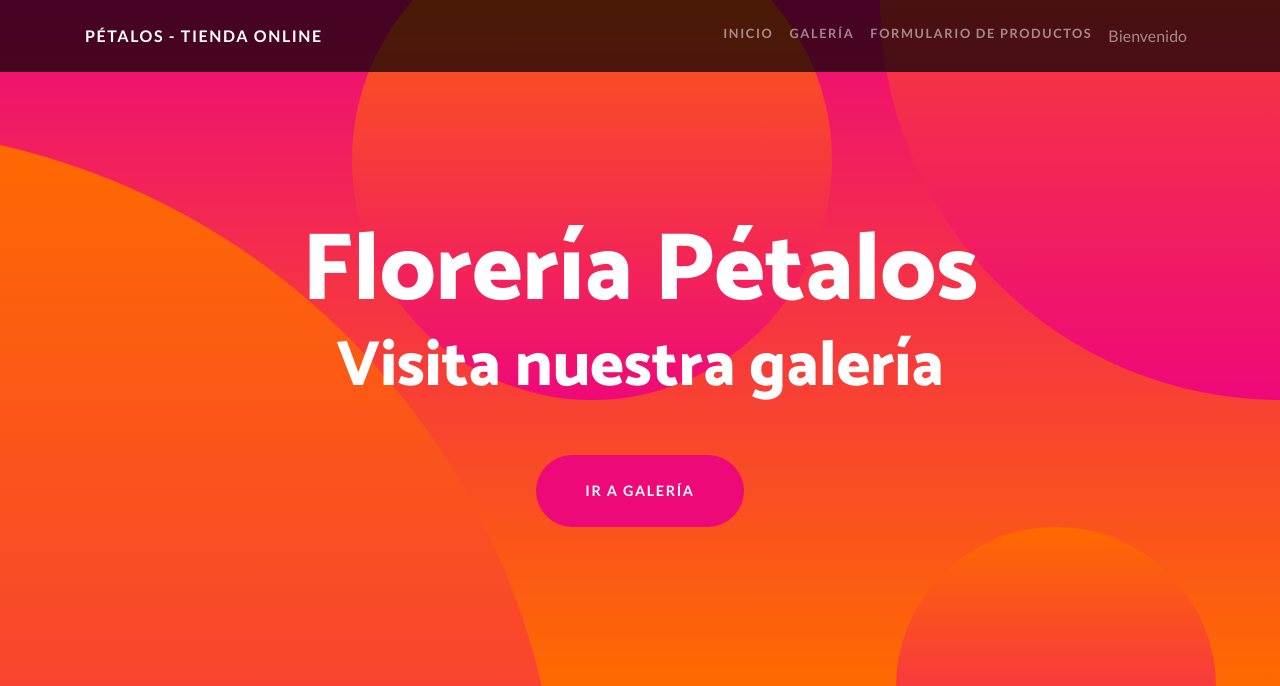
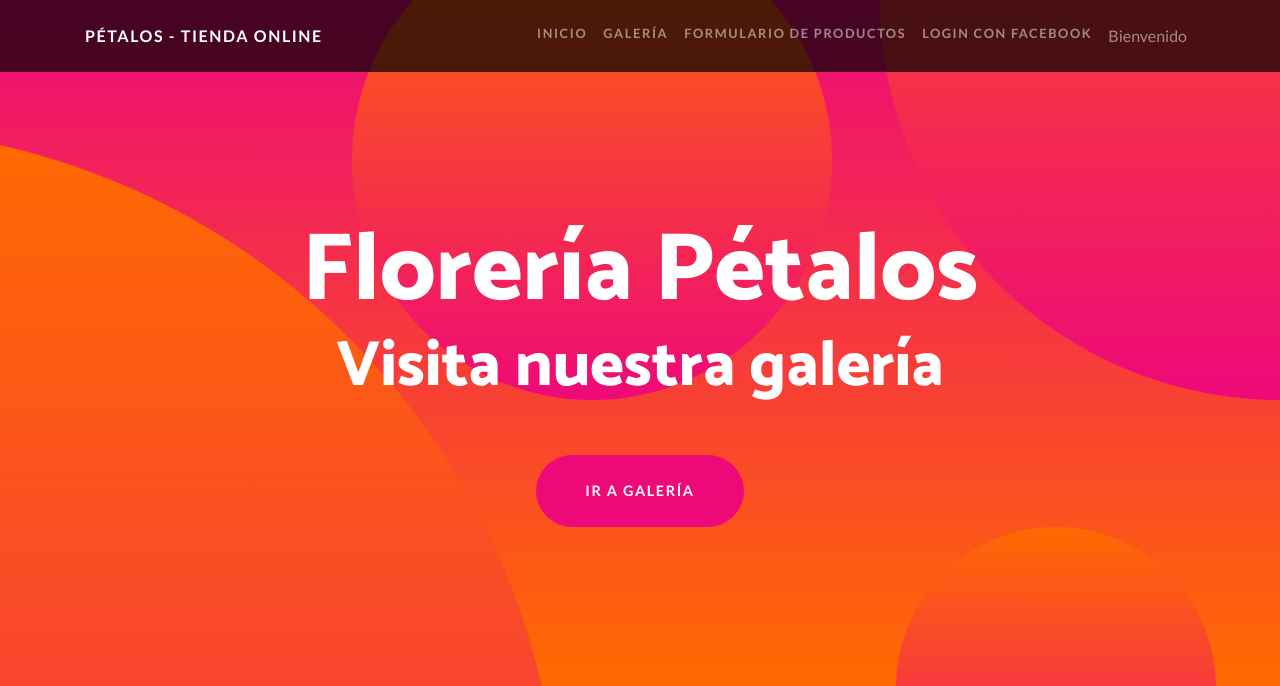
Before and after one commit to Yovax/Floreria, a Django app: page / in a window 1280 px wide. Shown: the top 686 px of the page. Run offline with Django 3.2, Linux system fonts and the light colour scheme; some libraries are stand-ins or nearby versions.

Commit message:
Update base.html

```diff
--- a/proyecto/templates/base/base.html
+++ b/proyecto/templates/base/base.html
@@ -45,6 +45,9 @@
           </li>
           <li class="nav-item">
             <a class="nav-link" href="{% url 'productos:producto_list' %}">Formulario de Productos</a>
+          </li>
+          <li class="nav-item">
+            <a class="nav-link" href="/oauth/login/facebook/">Login con Facebook</a>
           </li>
           <li>
              <a class="nav-link">Bienvenido {{ user.username }}</a>
```
